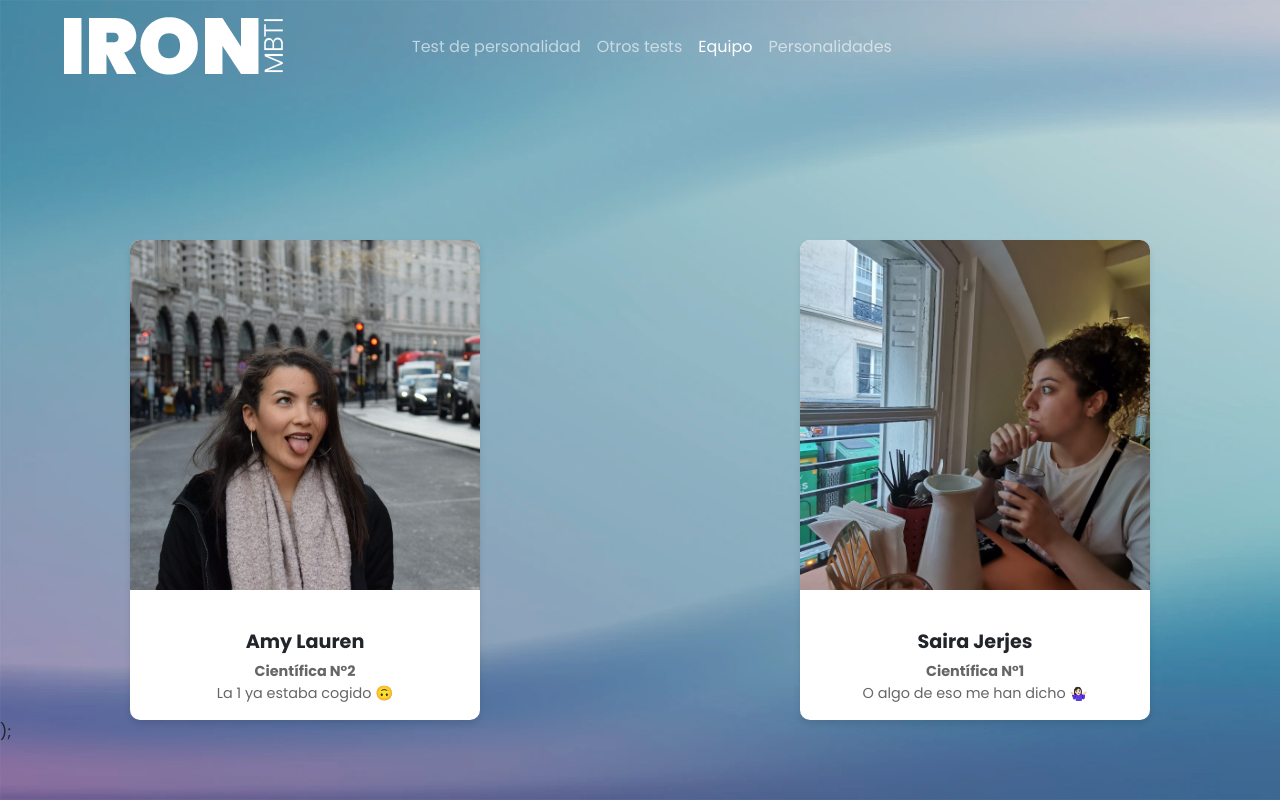
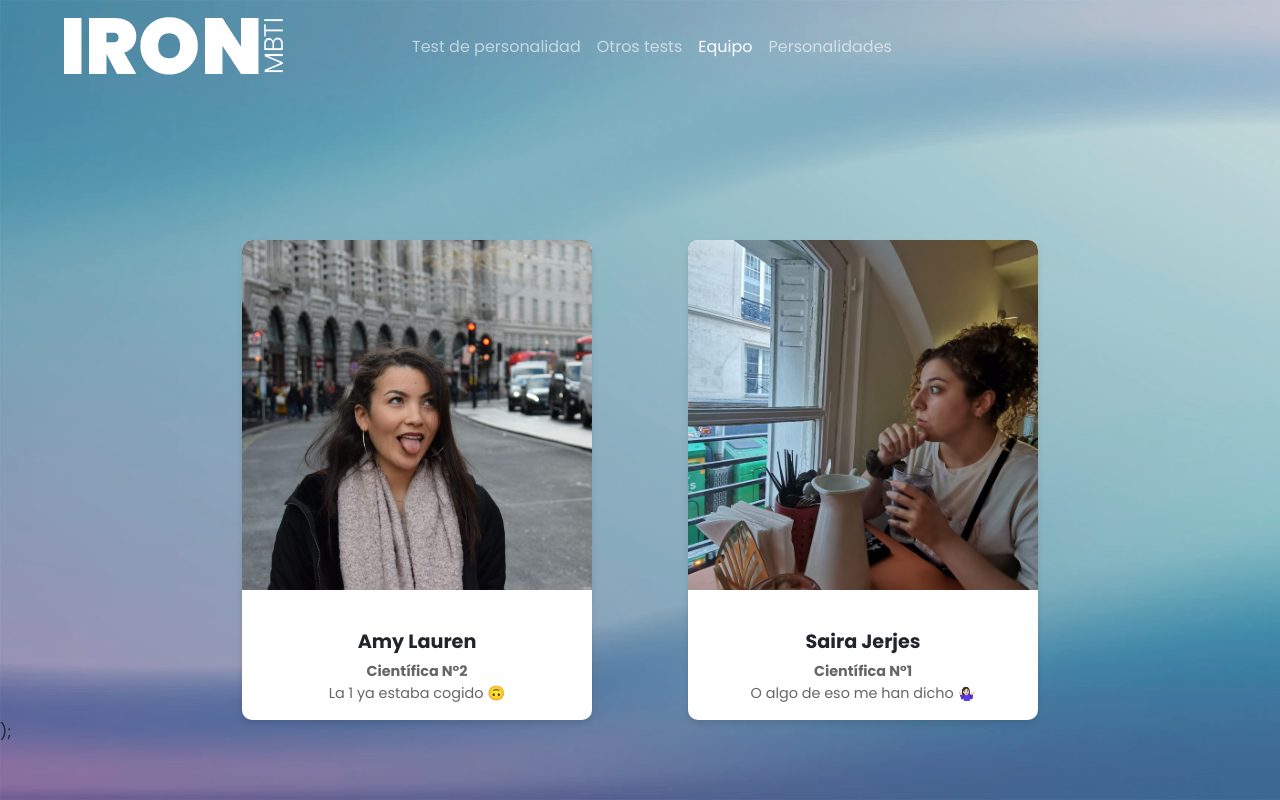
Before and after one commit to saira-jerjes/IronMBTI, a React (Vite) app in the folder web/: page /our-team in a window 1280 px wide. Built offline with nearby package versions, Linux system fonts and the light colour scheme.

Commit message:
finished

```diff
--- a/web/src/pages/team.css
+++ b/web/src/pages/team.css
@@ -3,7 +3,7 @@
     display: flex;
     justify-content: center;
     flex-wrap: wrap;
-    gap: 20rem;
+    gap: 6em;
   }
 
   .team-card {
```
